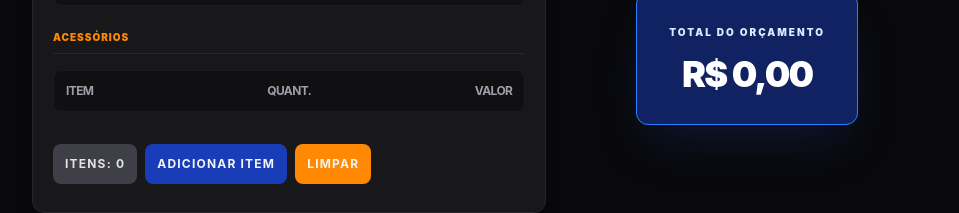
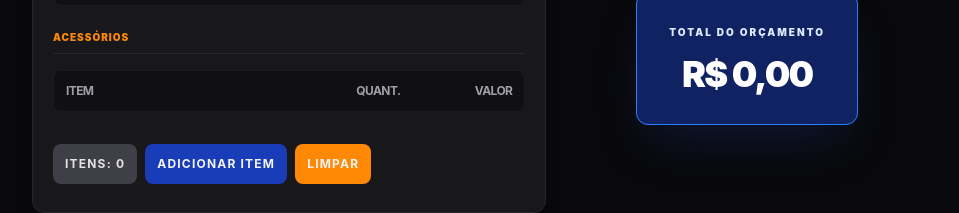
Before and after one commit to lipeedev/mix-orcamento, a React (Vite) app: page / in a window 1280 px wide. Shown: the part 550-763 px from the top of the page, without its empty margins (160-1119 px from the left). Built offline with nearby package versions, Linux system fonts and the light colour scheme.

Commit message:
feat: add edit price to items

```diff
--- a/src/App.tsx
+++ b/src/App.tsx
@@ -91,6 +91,20 @@ export function App() {
       return updated;
     });
   };
+
+  const handleChangePrice = (price: number, itemID: string) => {
+    setSelectedItems(prev => {
+      const updated = [...prev]
+      const itemIndex = updated.findIndex(item => item.id === itemID)!
+
+      updated[itemIndex] = {
+        ...updated[itemIndex],
+        price
+      }
+
+      return updated
+    })
+  }
 
   const handleCloseModal = () => {
     setIsModalOpen(false)
@@ -192,7 +206,7 @@ export function App() {
             <TableDetails resultPartDataList={resultPartDataList} />
 
             <h3 className="text-orange-400 text-[10px] font-black uppercase tracking-widest border-b border-zinc-800 pb-2">Acessórios</h3>
-            <ItemsTableDetails itemList={selectedItems} />
+            <ItemsTableDetails onChangePrice={handleChangePrice} itemList={selectedItems} />
 
             <div className='my-2 flex gap-2'>
               <h3 className="text-zinc-200 font-bold tracking-widest uppercase text-xs bg-zinc-700 rounded-lg p-3">
--- a/src/components/ItemsTableDetails.tsx
+++ b/src/components/ItemsTableDetails.tsx
@@ -1,3 +1,4 @@
+import { useState } from "react";
 
 export type Item = {
   id: string,
@@ -7,31 +8,68 @@ export type Item = {
 }
 
 interface ItemsTableDetailsProps {
-  itemList: Item[]
+  itemList: Item[];
+  onChangePrice: (price: number, itemID: string) => void
 }
 
-export function ItemsTableDetails({ itemList }: ItemsTableDetailsProps) {
+export function ItemsTableDetails({ itemList, onChangePrice }: ItemsTableDetailsProps) {
+  const [updatedPrices, setUpdatedPrices] = useState<Record<string, string>>({})
+
+  const handleInputChange = (itemID: string, value: string) => {
+    setUpdatedPrices(prev => ({
+      ...prev,
+      [itemID]: value
+    }));
+  }
+
+  const handleBlur = (itemID: string) => {
+    const rawValue = updatedPrices[itemID];
+
+    if (rawValue !== undefined && rawValue !== "") {
+      const numericPrice = Number(rawValue);
+      if (!isNaN(numericPrice)) {
+        if (numericPrice >= 1 && numericPrice <= 999)
+          onChangePrice(numericPrice, itemID);
+      }
+    }
+
+    setUpdatedPrices(prev => ({
+      ...prev,
+      [itemID]: ""
+    }));
+  }
 
   return (
     <div className='overflow-y-auto max-h-80'>
-        <div className="flex bg-zinc-950/50 p-3 rounded-lg border border-zinc-800/50 text-xs text-zinc-400 uppercase font-bold tracking-tighter">
-          <div className="flex-1">Item</div>
-          <div className="flex-1 text-center">Quant.</div>
-          <div className="flex-1 text-right">Valor</div>
+      <div className="flex items-center bg-zinc-950/50 p-3 rounded-lg border border-zinc-800/50 text-xs text-zinc-400 uppercase font-bold tracking-tighter">
+        <div className="flex-1 text-left">Item</div>
+        <div className="w-20 text-right">Quant.</div>
+        <div className="w-28 text-right">Valor</div>
       </div>
 
       <div className="flex flex-col gap-1 mt-2 max-h-64 overflow-y-auto custom-scrollbar">
-          {
-            itemList
-              .map((item) => (
-                <div key={Math.random()} className="flex items-center bg-zinc-800 p-3 rounded-lg border border-zinc-800/50 font-bold tracking-tighter text-sm text-zinc-300">
-                  <div className="flex-1">{item.name}</div>
-                  <div className="flex-1 text-center">{item.count}</div>
-                  <div className="flex-1 text-right">{item.price.toLocaleString("pt-BR", { style: "currency", currency: "BRL" })}</div>
+        {itemList.map((item) => (
+          <div key={item.id} className="flex items-center bg-zinc-800 p-3 rounded-lg border border-zinc-800/50 font-bold tracking-tighter text-sm text-zinc-300">
+            <div className="flex-1 text-left truncate uppercase">{item.name}</div>
+
+            <div className="w-20 ml-6">{item.count}</div>
+
+            <div className="w-16 flex justify-end">
+              <input
+                min={1}
+                max={999}
+                type="number"
+                value={updatedPrices[item.id] ?? ""}
+                placeholder={item.price.toLocaleString('pt-BR', { style: "currency", currency: "BRL" })}
+                onChange={e => handleInputChange(item.id, e.target.value)}
+                onBlur={() => handleBlur(item.id)}
+                className="w-full bg-zinc-900 py-4 rounded text-center placeholder:text-gray-400 text-zinc-200 focus:outline-none focus:ring-1 focus:ring-zinc-600 [appearance:textfield] [&::-webkit-outer-spin-button]:appearance-none [&::-webkit-inner-spin-button]:appearance-none"
+              />
             </div>
-              ))
-          }
+          </div>
+        ))}
       </div>
     </div>
   )
+
 }
```
Lines whose indentation alone changed are shown as unchanged.
